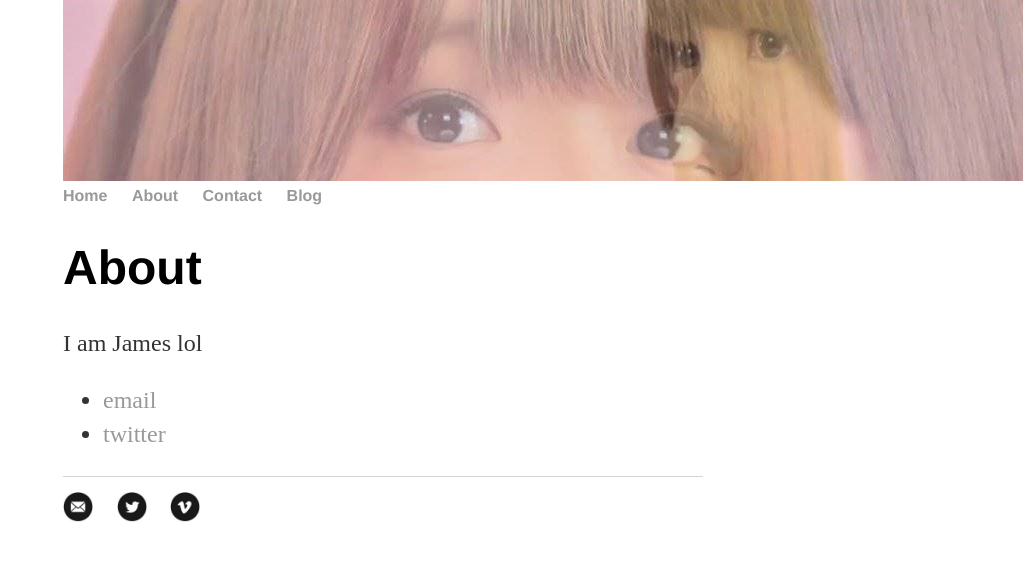
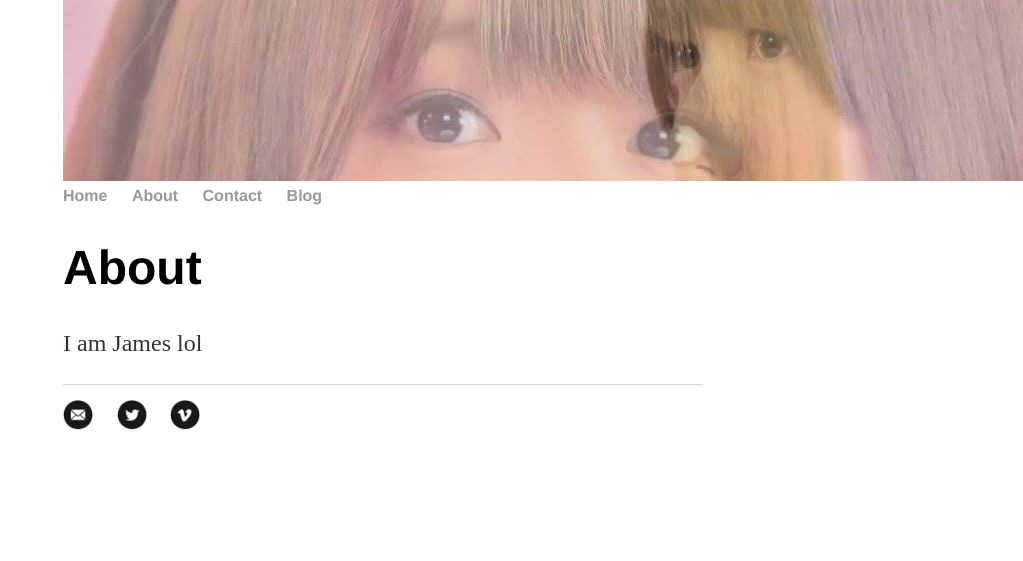
Before and after one commit to glasscaked/strip, a Jekyll site: the page built from about/index.html, in a window 1280 px wide. Shown: the top 561 px of the page, without its empty margins (257-1280 px from the left). Built offline with Jekyll 4.4.1, drawn with Linux system fonts in a browser that asks for light colours.

Commit message:
Update index.html

```diff
--- a/about/index.html
+++ b/about/index.html
@@ -7,8 +7,4 @@ title: About
 			<h1>About</h1>
 			<p>I am James lol</p>
 
-			<ul class="contacts">
-   <li><a href="mailto:glasscaked@gmail.com">email</a></li>
-   <li><a href="https://twitter.com/glasscake">twitter</a></li>
-				</ul>
 		</div>
```
